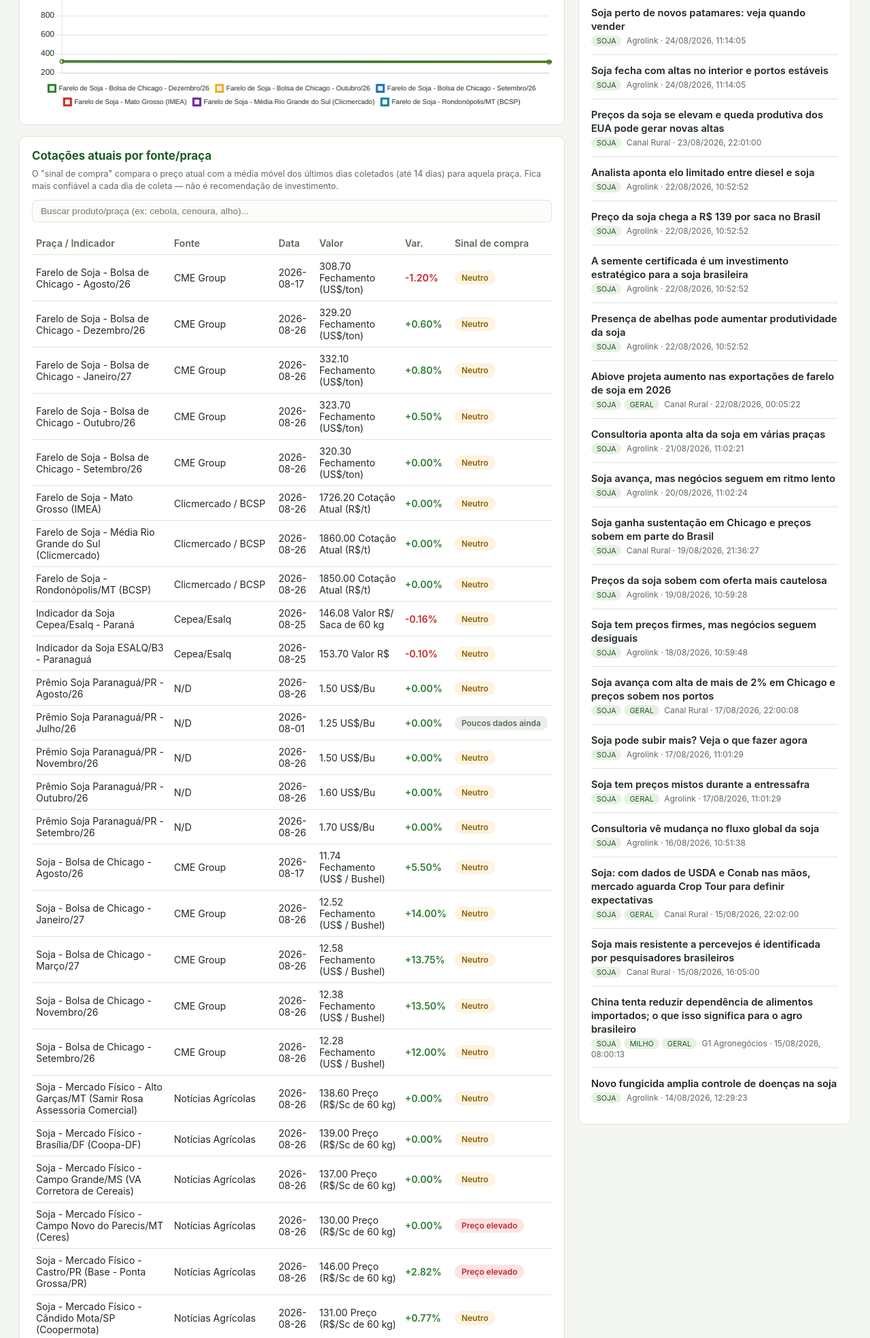
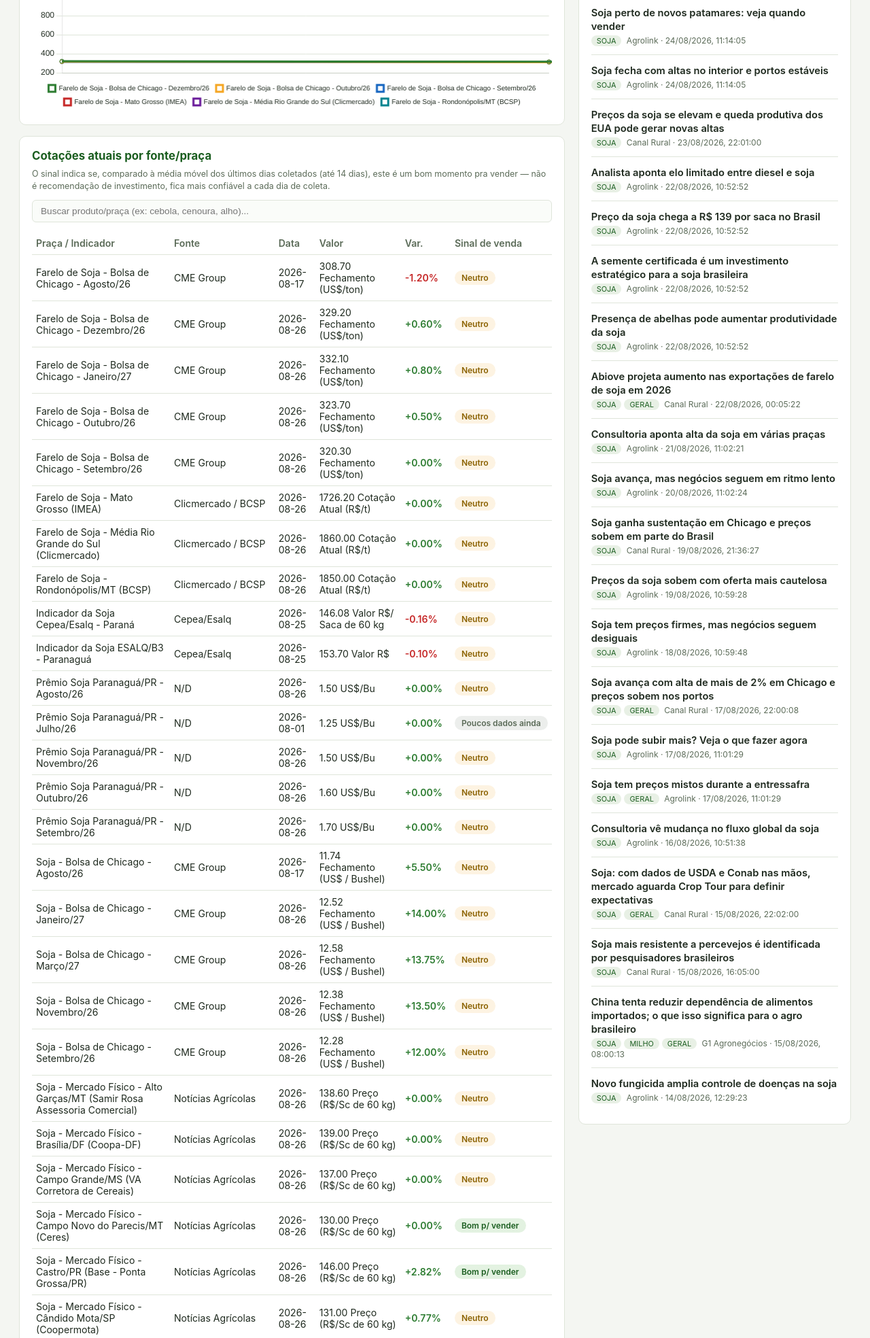
Before and after one commit to danilloatm-afk/agro-market-tool, a FastAPI app: page / in a window 1280 px wide. Shown: the part 581-2549 px from the top of the page at 68% size. Run offline with FastAPI, Linux system fonts and the light colour scheme; data comes from the database, SQL or seed files in the repository.

Commit message:
Diferencia sinal de compra e venda por commodity
Soja, milho e hortifrúti usam modo "venda" (preço acima da média é
favorável); fertilizantes usa modo "compra" (preço abaixo da média é
favorável). Rótulos e cabeçalho da tabela se ajustam por aba.

```diff
--- a/app/main.py
+++ b/app/main.py
@@ -22,6 +22,8 @@ templates = Jinja2Templates(directory=str(BASE_DIR / "templates"))
 app.mount("/static", StaticFiles(directory=str(BASE_DIR / "static")), name="static")
 
 COMMODITIES = ["soja", "milho", "hortifruti", "fertilizantes"]
+# soja/milho/hortifruti: o usuário produz e vende. fertilizantes: o usuário compra.
+SIGNAL_MODE = {"fertilizantes": "compra"}
 STATIC_VERSION = int((BASE_DIR / "static" / "style.css").stat().st_mtime)
 
 
@@ -83,10 +85,11 @@ def api_prices(commodity: str):
     for row in history:
         history_by_market.setdefault(row["market"], []).append(row["price"])
 
+    mode = SIGNAL_MODE.get(commodity, "venda")
     latest_list = []
     for row in latest:
         d = dict(row)
-        d["signal"] = buy_signal(history_by_market.get(row["market"], [row["price"]]))
+        d["signal"] = buy_signal(history_by_market.get(row["market"], [row["price"]]), mode=mode)
         latest_list.append(d)
 
     return {
--- a/app/templates/index.html
+++ b/app/templates/index.html
@@ -51,10 +51,7 @@
       </div>
       <div class="card">
         <h2>Cotações atuais por fonte/praça</h2>
-        <p class="hint">
-          O "sinal de compra" compara o preço atual com a média móvel dos últimos dias coletados (até 14 dias) para aquela praça.
-          Fica mais confiável a cada dia de coleta — não é recomendação de investimento.
-        </p>
+        <p class="hint" id="signal-hint"></p>
         <p class="hint" id="fertilizantes-note" style="display:none;">
           <strong>Só há preço para calcário e gesso agrícola</strong>, baseado em anúncios reais do MF Rural (não é cotação
           oficial de mercado — varia bastante por vendedor, região e pureza, e pode ficar temporariamente indisponível).
@@ -84,6 +81,16 @@
   <script>
     const COMMODITY_LABELS = {soja: "Soja", milho: "Milho", hortifruti: "Hortifrúti", fertilizantes: "Fertilizantes"};
     const NEWS_ONLY_COMMODITIES = [];
+    const COMMODITY_SIGNAL_MODE = {fertilizantes: "compra"};
+    function signalModeFor(commodity) {
+      return COMMODITY_SIGNAL_MODE[commodity] || "venda";
+    }
+    function updateSignalHint(commodity) {
+      const mode = signalModeFor(commodity);
+      const acao = mode === "compra" ? "comprar" : "vender";
+      document.getElementById("signal-hint").textContent =
+        `O sinal indica se, comparado à média móvel dos últimos dias coletados (até 14 dias), este é um bom momento pra ${acao} — não é recomendação de investimento, fica mais confiável a cada dia de coleta.`;
+    }
     let currentCommodity = "soja";
     let chart = null;
 
@@ -95,16 +102,33 @@
     }
 
     const SIGNAL_INFO = {
-      bom_momento: { text: "Bom momento", cls: "signal-good" },
-      neutro: { text: "Neutro", cls: "signal-neutral" },
-      preco_elevado: { text: "Preço elevado", cls: "signal-bad" },
-      dados_insuficientes: { text: "Poucos dados ainda", cls: "signal-unknown" },
-      sem_dados: { text: "-", cls: "signal-unknown" },
+      favoravel: {
+        venda: { text: "Bom p/ vender", cls: "signal-good" },
+        compra: { text: "Bom p/ comprar", cls: "signal-good" },
+      },
+      desfavoravel: {
+        venda: { text: "Preço baixo", cls: "signal-bad" },
+        compra: { text: "Preço elevado", cls: "signal-bad" },
+      },
+      neutro: {
+        venda: { text: "Neutro", cls: "signal-neutral" },
+        compra: { text: "Neutro", cls: "signal-neutral" },
+      },
+      dados_insuficientes: {
+        venda: { text: "Poucos dados ainda", cls: "signal-unknown" },
+        compra: { text: "Poucos dados ainda", cls: "signal-unknown" },
+      },
+      sem_dados: {
+        venda: { text: "-", cls: "signal-unknown" },
+        compra: { text: "-", cls: "signal-unknown" },
+      },
     };
 
     function fmtSignal(sig) {
       if (!sig) return "-";
-      const info = SIGNAL_INFO[sig.label] || { text: sig.label, cls: "signal-unknown" };
+      const mode = sig.mode || "venda";
+      const byMode = SIGNAL_INFO[sig.label];
+      const info = (byMode && byMode[mode]) || { text: sig.label, cls: "signal-unknown" };
       const title = sig.days ? `${sig.days} dia(s) de histórico · média móvel (${sig.avg_window}d): ${sig.avg}` : "";
       return `<span class="signal-badge ${info.cls}" title="${title}">${info.text}</span>`;
     }
@@ -123,7 +147,8 @@
       } else if (rows.length === 0) {
         tableDiv.innerHTML = '<p class="empty">Nenhum produto/praça encontrado para essa busca.</p>';
       } else {
-        let html = "<table><thead><tr><th>Praça / Indicador</th><th>Fonte</th><th>Data</th><th>Valor</th><th>Var.</th><th>Sinal de compra</th></tr></thead><tbody>";
+        const signalHeader = signalModeFor(currentCommodity) === "compra" ? "Sinal de compra" : "Sinal de venda";
+        let html = `<table><thead><tr><th>Praça / Indicador</th><th>Fonte</th><th>Data</th><th>Valor</th><th>Var.</th><th>${signalHeader}</th></tr></thead><tbody>`;
         for (const row of rows) {
           html += `<tr><td>${row.market}</td><td>${row.source}</td><td>${row.date}</td><td>${row.price.toFixed(2)} ${row.unit || ""}</td><td>${fmtPct(row.change_pct)}</td><td>${fmtSignal(row.signal)}</td></tr>`;
         }
@@ -251,6 +276,7 @@
       });
       document.getElementById("no-price-card").style.display = newsOnly ? "" : "none";
       document.getElementById("fertilizantes-note").style.display = commodity === "fertilizantes" ? "" : "none";
+      updateSignalHint(commodity);
       const searchBox = document.getElementById("market-search");
       if (searchBox) searchBox.value = "";
       if (!newsOnly) loadPrices(commodity);
```
Also changed, not shown: app/analysis.py (+12 -7 lines).
